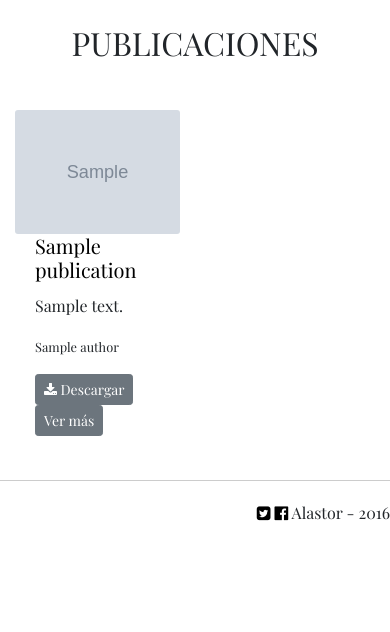
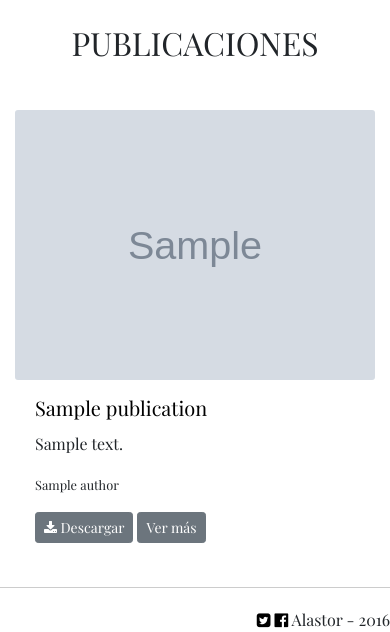
Before and after one commit to YaderV/alastor, a Django app: page /publicaciones/ in a window 390 px wide. Shown: the part 230-862 px from the top of the page. Before the commit the page ends 751 px from the top, so only its background shows below. Run offline with Django 3.2, Linux system fonts and the light colour scheme; tables that the repository leaves empty hold one stand-in row (values such as "Sample post"); grey boxes marked "Sample" are stand-in pictures; some libraries are stand-ins or nearby versions.

Commit message:
Fix responsive for books

```diff
--- a/alastor/templates/articles/list.html
+++ b/alastor/templates/articles/list.html
@@ -54,12 +54,12 @@
     <div class="container">
       <div class="row">
         {% for i in books %}
-          <div class="col-6">
+          <div class="col-sm-6">
             <div class="card border-0 mb-4">
               <div class="row no-gutters">
-                <div class="col-md-4">
+                <div class="col-md-4 mb-3">
                   {% thumbnail i.cover "600x800" crop="center" as im %}
-                    <img src="{{ im.url }}" class="card-img">
+                    <img src="{{ im.url }}" class="card-img img-fluid">
                   {% endthumbnail %}
                 </div>
                 <div class="col-md-8">
--- a/alastor/templates/authors/author_block.html
+++ b/alastor/templates/authors/author_block.html
@@ -6,7 +6,7 @@
   <div class="container">
     <div class="row pt-1">
       {% for author in author_list %}
-      <div class="col-sm-2 col-xs-6 mb-1">
+      <div class="col-sm-2 col-xs-6 col mb-1">
         {% thumbnail author.photo "100x100" crop="center" as im %}
           <a href="{% url 'authors:detail' author.id %}"><img src="{{ im.url }}" class="mx-auto d-block rounded"></a>
         {% endthumbnail %}
--- a/alastor/templates/publications/list.html
+++ b/alastor/templates/publications/list.html
@@ -6,12 +6,12 @@
   <div class="container">
     <div class="row">
       {% for i in publications %}
-        <div class="col-6">
+        <div class="col-sm-6">
           <div class="card border-0 mb-4">
             <div class="row no-gutters">
-              <div class="col-md-4">
+              <div class="col-md-4 mb-3">
                 {% thumbnail i.cover "600x800" crop="center" as im %}
-                  <img src="{{ im.url }}" class="card-img">
+                  <img src="{{ im.url }}" class="card-img img-fluid">
                 {% endthumbnail %}
               </div>
               <div class="col-md-8">
```
